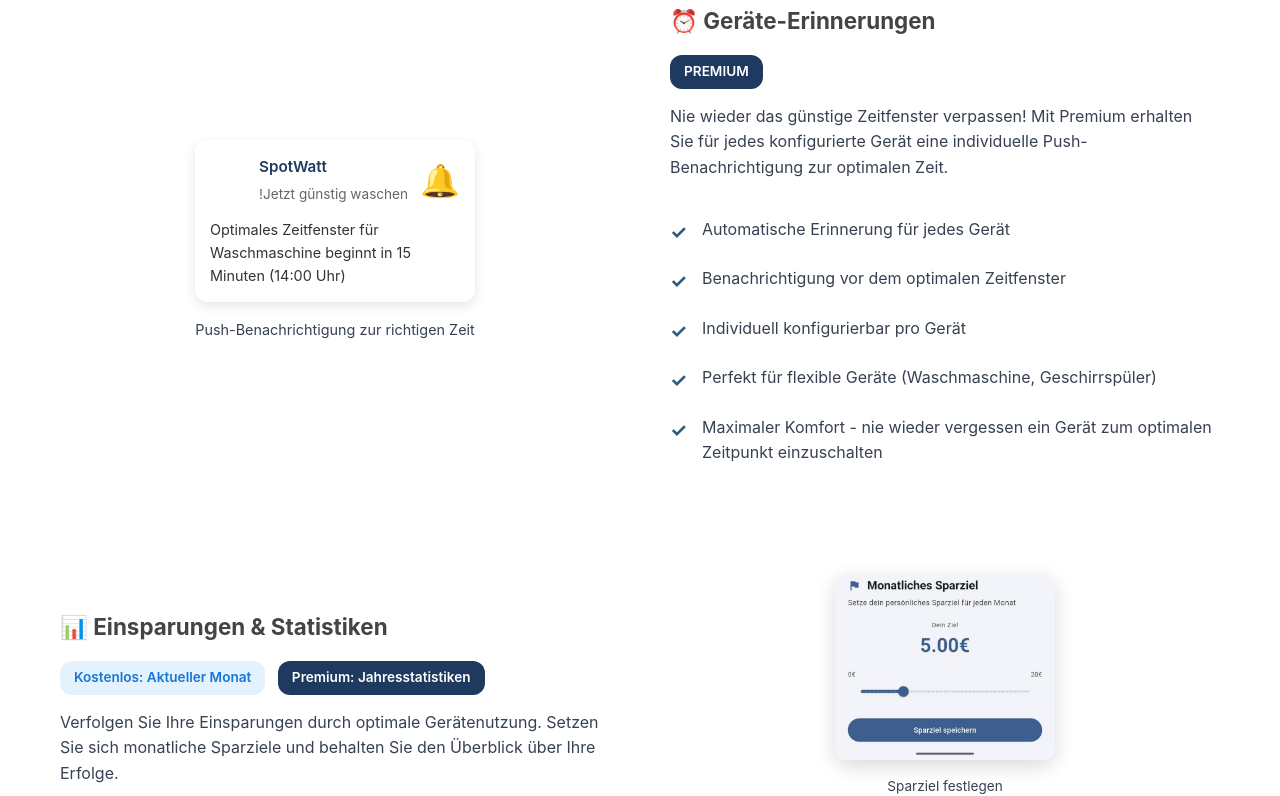
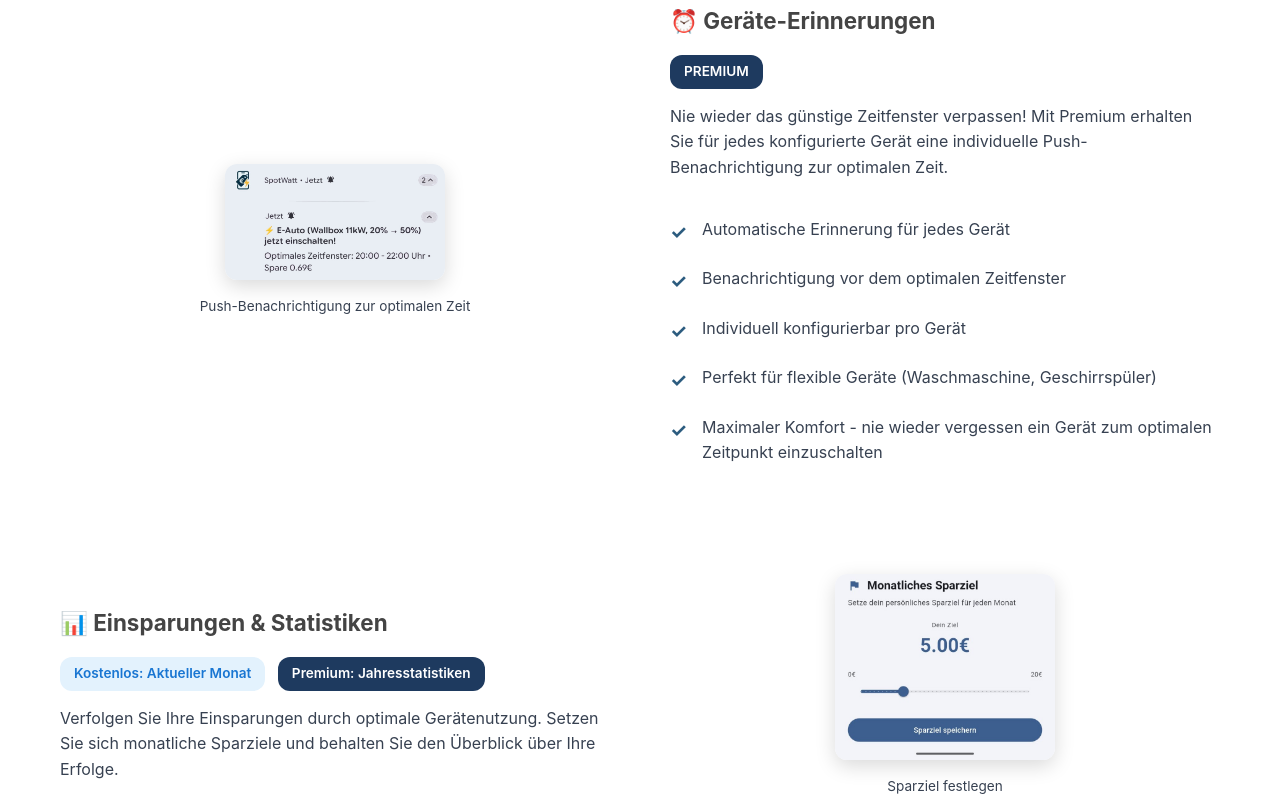
Before and after one commit to andi-coding/spotwatt.github.io, a plain HTML site: page features.html in a window 1280 px wide. Shown: the part 3312-4108 px from the top of the page. Drawn offline with Linux system fonts and the light colour scheme.

Commit message:
Update screenshots, improve notification UI, and add device reminder image
- Add clarifying helper text for price warning threshold in daily preview settings
- Replace placeholder with actual device reminder screenshot on features page
- Update and add new app screenshots (Geräteerinnerung, Preisvorschau, etc.)
- Remove old unused screenshot files
- Add populate_stats script

🤖 Generated with [Claude Code](https://claude.com/claude-code)

Co-Authored-By: Claude <noreply@anthropic.com>

```diff
--- a/features.html
+++ b/features.html
@@ -344,21 +344,10 @@
             </div>
             <div class="feature-visual" style="background: none; box-shadow: none; padding: 1rem;">
                 <div style="text-align: center;">
-                    <div style="background: white; padding: 15px; border-radius: 12px; box-shadow: 0 4px 12px rgba(0,0,0,0.1); max-width: 280px; margin: 0 auto; text-align: left;">
-                        <div style="display: flex; align-items: center; gap: 12px;">
-                            <div style="font-size: 2rem;">🔔</div>
-                            <div>
-                                <p style="margin: 0; font-weight: 600; color: #1e3a5f; font-size: 0.95rem;">SpotWatt</p>
-                                <p style="margin: 5px 0 0 0; font-size: 0.85rem; color: #666;">Jetzt günstig waschen!</p>
-                            </div>
-                        </div>
-                        <p style="margin: 12px 0 0 0; font-size: 0.9rem; color: #333;">
-                            Optimales Zeitfenster für Waschmaschine beginnt in 15 Minuten (14:00 Uhr)
-                        </p>
-                    </div>
-                    <p style="margin-top: 1rem; color: var(--text-color); font-size: 0.9rem;">
-                        Push-Benachrichtigung zur richtigen Zeit
-                    </p>
+                    <img src="App_Screenshots/Geräteerinnerung_2.jpg"
+                         alt="Geräte-Erinnerung Push-Benachrichtigung"
+                         style="max-width: 220px; height: auto; border-radius: 12px; box-shadow: 0 6px 20px rgba(0,0,0,0.15);">
+                    <p style="margin-top: 8px; color: var(--text-color); font-size: 0.85rem;">Push-Benachrichtigung zur optimalen Zeit</p>
                 </div>
             </div>
         </div>
```
Also changed, not shown: App_Screenshots/Cheap_Notification_2.png, App_Screenshots/Cheapest_Time_Notification_2.png, App_Screenshots/Geräteerinnerung.jpg (added), App_Screenshots/Geräteerinnerung_2.jpg (added), App_Screenshots/IMG-20250913-WA0024.jpg (deleted), App_Screenshots/IMG-20250913-WA0025.jpg (deleted), App_Screenshots/IMG-20250913-WA0026.jpg (deleted), App_Screenshots/IMG-20250913-WA0027.jpg (deleted), App_Screenshots/Jahresstatistik.jpg, App_Screenshots/SpotWatt_Poster.png (added), App_Screenshots/Taegliche_Preisvorschau.jpg (added), App_Screenshots/Vollkostenmodus.jpg (deleted), App_Screenshots/WhatsApp Bild 2025-09-14 um 20.24.35_35063066.jpg (deleted), App_Screenshots/WhatsApp Image 2025-11-19 at 16.23.39.jpeg (added), 4 more files, 1 other file.
